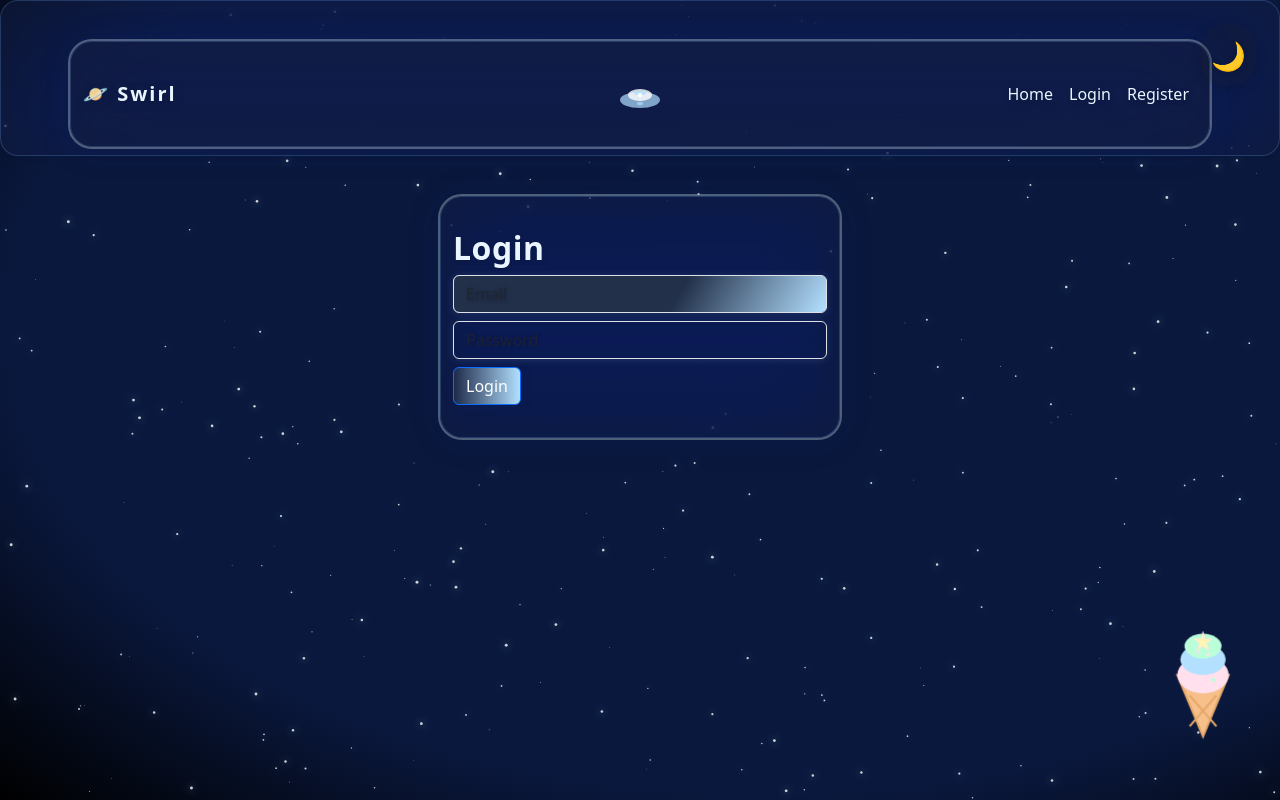
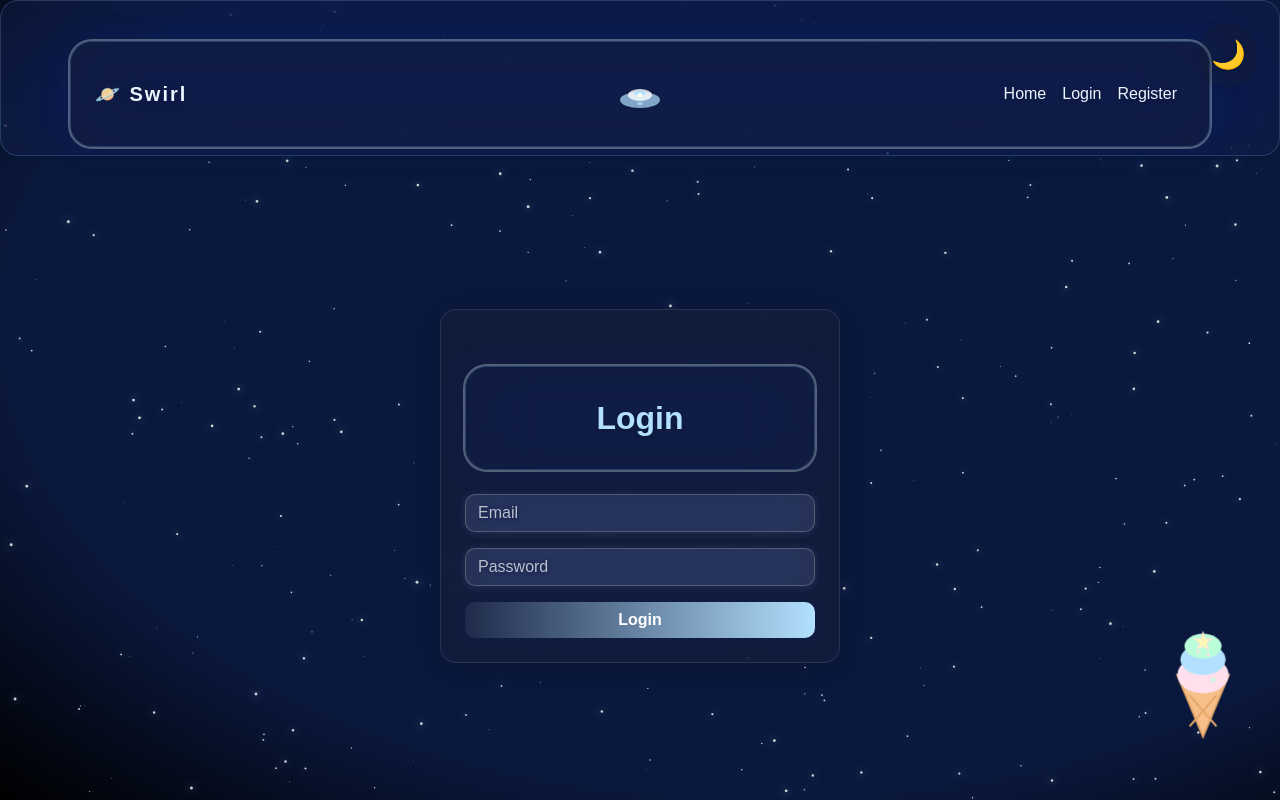
Before and after one commit to kartikg000/swirls-social, a React (Create React App) app in the folder frontend/: page /login in a window 1280 px wide. Built offline with nearby package versions, Linux system fonts and the light colour scheme.

Commit message:
Enhanced login UI and fixed Bootstrap setup

```diff
--- a/frontend/src/Login.js
+++ b/frontend/src/Login.js
@@ -27,13 +27,22 @@ function Login({ onLogin }) {
                 },
                 body: formData
             });
-            const data = await res.json();
+
+            const responseText = await res.text();
+            console.log('Login response:', responseText);
+
+            try {
+                const data = JSON.parse(responseText);
                 if (data.error) {
                     setMessage(data.error);
                 } else {
                     setMessage('Login successful!');
                     onLogin(data);
-                setTimeout(() => navigate('/profile'), 1000);
+                    navigate('/profile', { replace: true });
+                }
+            } catch (parseError) {
+                setMessage('Invalid server response');
+                console.error('Parse error:', parseError);
             }
         } catch (err) {
             console.error('Login error:', err);
@@ -42,14 +51,40 @@ function Login({ onLogin }) {
     };
 
     return (
-        <div className="container" style={{ maxWidth: 400, margin: "40px auto" }}>
-            <h2 className="form-title">Login</h2>
-            {message && <div>{message}</div>}
+        <div className="auth-container">
+            <div className="container p-4" style={{ maxWidth: 400, margin: "40px auto" }}>
+                <h2 className="text-center mb-4">Login</h2>
+                {message && (
+                    <div className={`alert ${message.includes('successful') ? 'alert-success' : 'alert-danger'} mb-3`}>
+                        {message}
+                    </div>
+                )}
                 <form onSubmit={handleSubmit}>
-                <input name="email" value={form.email} onChange={handleChange} placeholder="Email" required className="form-control mb-2" />
-                <input name="password" type="password" value={form.password} onChange={handleChange} placeholder="Password" required className="form-control mb-2" />
-                <button type="submit" className="btn btn-primary">Login</button>
+                    <div className="mb-3">
+                        <input
+                            name="email"
+                            type="email"
+                            value={form.email}
+                            onChange={handleChange}
+                            placeholder="Email"
+                            required
+                            className="form-control"
+                        />
+                    </div>
+                    <div className="mb-3">
+                        <input
+                            name="password"
+                            type="password"
+                            value={form.password}
+                            onChange={handleChange}
+                            placeholder="Password"
+                            required
+                            className="form-control"
+                        />
+                    </div>
+                    <button type="submit" className="btn btn-primary w-100">Login</button>
                 </form>
+            </div>
         </div>
     );
 }
--- a/frontend/src/index.js
+++ b/frontend/src/index.js
@@ -1,5 +1,7 @@
 import React from 'react';
 import ReactDOM from 'react-dom/client';
+import 'bootstrap/dist/css/bootstrap.min.css';
+import 'bootstrap/dist/js/bootstrap.bundle.min.js';
 
 import App from './App';
 
--- a/frontend/src/theme.css
+++ b/frontend/src/theme.css
@@ -284,3 +284,55 @@ body.light-theme .theme-toggle-btn {
     background: rgba(255, 255, 255, 0.7);
     color: #22304a;
 }
+
+/* Auth pages specific styles */
+.auth-container {
+    min-height: calc(100vh - 200px);
+    display: flex;
+    align-items: center;
+    justify-content: center;
+}
+
+.auth-container .container {
+    background: rgba(20, 30, 60, 0.75);
+    border-radius: 16px;
+    box-shadow: 0 4px 30px rgba(0, 0, 0, 0.1);
+    backdrop-filter: blur(10px);
+    -webkit-backdrop-filter: blur(10px);
+    border: 1px solid rgba(255, 255, 255, 0.1);
+}
+
+body.light-theme .auth-container .container {
+    background: rgba(255, 255, 255, 0.75);
+    border: 1px solid rgba(0, 0, 0, 0.1);
+}
+
+.auth-container h2 {
+    color: #b3e0ff;
+    text-shadow: 0 2px 4px rgba(0, 0, 0, 0.2);
+}
+
+body.light-theme .auth-container h2 {
+    color: #1e2a4a;
+    text-shadow: none;
+}
+
+.auth-container .form-control {
+    background: rgba(255, 255, 255, 0.1);
+    border: 1px solid rgba(255, 255, 255, 0.2);
+    color: #fff !important;
+}
+
+body.light-theme .auth-container .form-control {
+    background: rgba(0, 0, 0, 0.05);
+    border: 1px solid rgba(0, 0, 0, 0.1);
+    color: #1e2a4a !important;
+}
+
+.auth-container .form-control::placeholder {
+    color: rgba(255, 255, 255, 0.7);
+}
+
+body.light-theme .auth-container .form-control::placeholder {
+    color: rgba(0, 0, 0, 0.5);
+}
```
Lines whose indentation alone changed are shown as unchanged.
